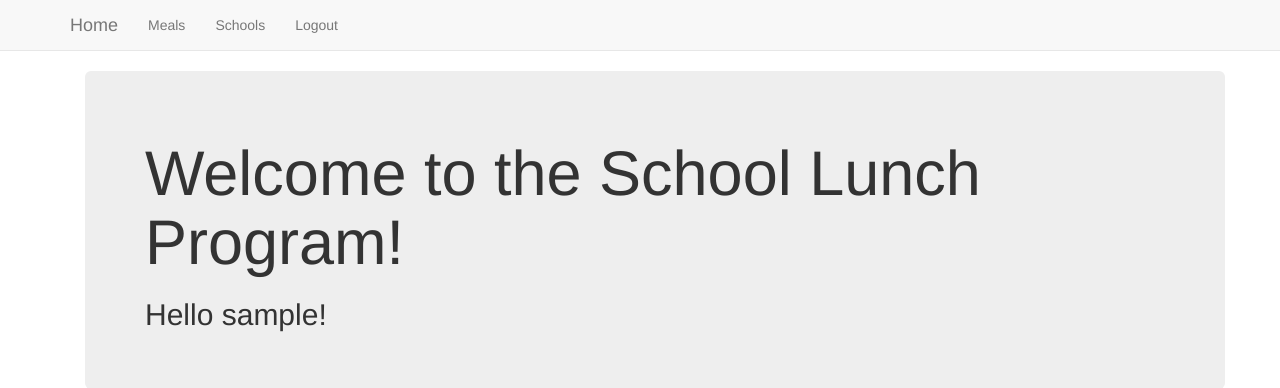
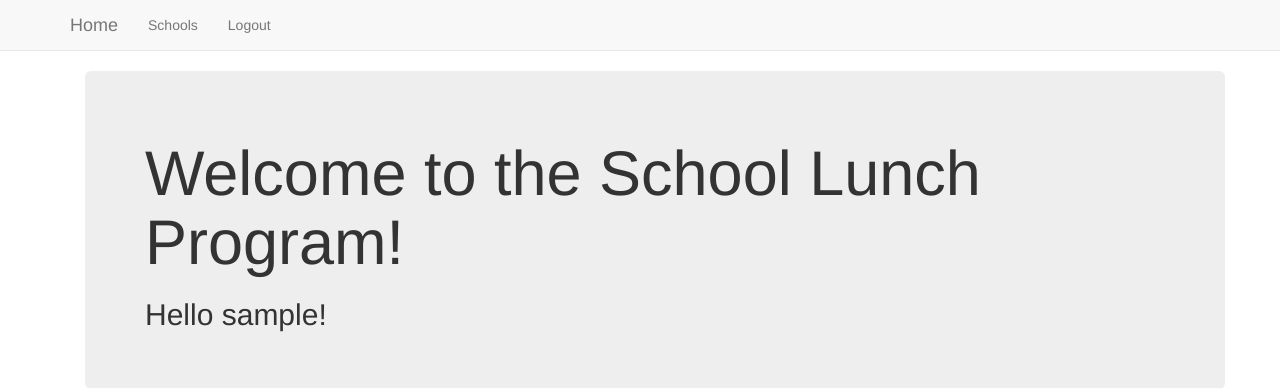
Before and after one commit to WildernessBear/447-COVID-lunch-proj, a Django app: page / in a window 1280 px wide. Shown: the top 388 px of the page. Run offline with Django 3.2, Linux system fonts and the light colour scheme; the visitor is signed in with stand-in values (Sample User, id 1); some libraries are stand-ins or nearby versions.

Commit message:
Removed Meals link from base.html

```diff
--- a/Lunchtime/Lproj/templates/Lapp/base.html
+++ b/Lunchtime/Lproj/templates/Lapp/base.html
@@ -4,7 +4,8 @@
     <meta charset="utf-8">
     <title>Base</title>
     <!-- Latest compiled and minified CSS -->
-    <link rel="stylesheet" href="https://maxcdn.bootstrapcdn.com/bootstrap/3.3.7/css/bootstrap.min.css" integrity="sha384-BVYiiSIFeK1dGmJRAkycuHAHRg32OmUcww7on3RYdg4Va+PmSTsz/K68vbdEjh4u" crossorigin="anonymous">
+    <link rel="stylesheet" href="https://maxcdn.bootstrapcdn.com/bootstrap/3.3.7/css/bootstrap.min.css"
+          integrity="sha384-BVYiiSIFeK1dGmJRAkycuHAHRg32OmUcww7on3RYdg4Va+PmSTsz/K68vbdEjh4u" crossorigin="anonymous">
 </head>
   <body>
     <nav class="navbar navbar-default navbar-static-top">
@@ -15,7 +16,7 @@
           {# Some logic on what to display for last item#}
           {% if user.is_authenticated %}
             <li><a class="navbar-brand" href="{% url 'index' %}">Home</a></li>
-            <li><a class="navbar-link" href="{% url 'Lapp:meals_menu' %}">Meals</a></li>
+            <!-- <li><a class="navbar-link" href="{% url 'Lapp:meals_menu' %}">Meals</a></li> -->
             <li><a class="navbar-link" href="{% url 'Lapp:schools_menu' %}">Schools</a></li>
             <li><a href="{% url 'logout' %}">Logout</a></li>
           {% else %}
```
